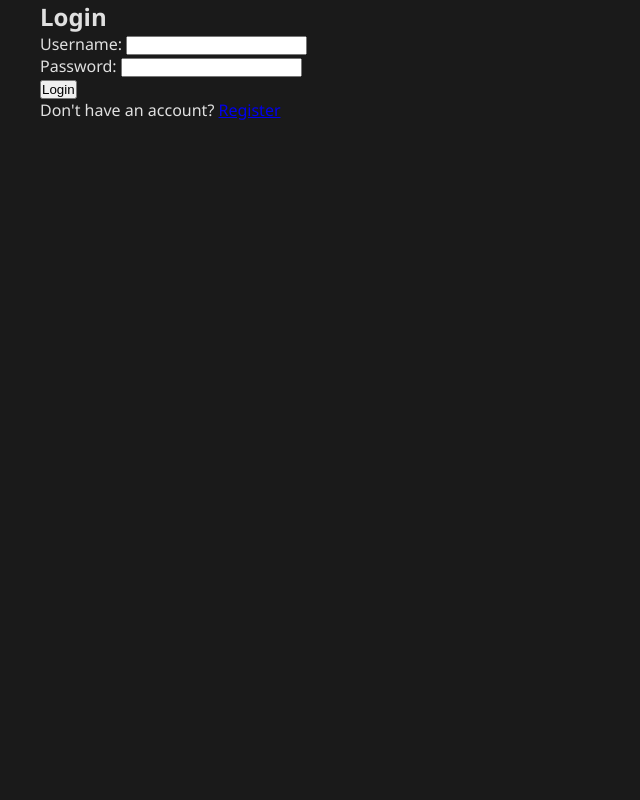
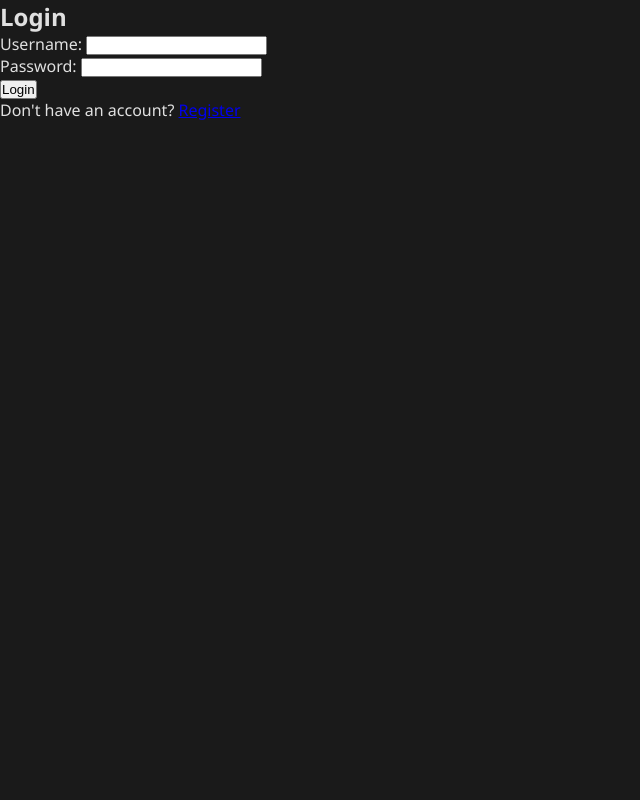
Before and after one commit to kdmeghani/chatting-app, a Flask app: page /login in a window 1280 px wide. Shown: the whole page, without its empty margins (0-640 px from the left). Run offline with Flask 3, Linux system fonts and the light colour scheme.

Commit message:
Update base.html

```diff
--- a/templates/base.html
+++ b/templates/base.html
@@ -2,12 +2,13 @@
 <html lang="en">
 <head>
     <meta charset="UTF-8">
-    <meta name="viewport" content="width=device-width, initial-scale=1.0">
-    <title>{% block title %}Chat App{% endblock %}</title>
+    <meta name="viewport" content="width=device-width, initial-scale=1.0, maximum-scale=1.0, user-scalable=no">
+    <title>{% block title %}WhatsApp Clone{% endblock %}</title>
+    <link rel="stylesheet" href="https://cdnjs.cloudflare.com/ajax/libs/font-awesome/6.0.0-beta3/css/all.min.css">
     <link rel="stylesheet" href="{{ url_for('static', filename='css/style.css') }}">
 </head>
 <body>
-    <div class="container">
+    <div class="app">
         {% block content %}{% endblock %}
     </div>
 </body>
```
